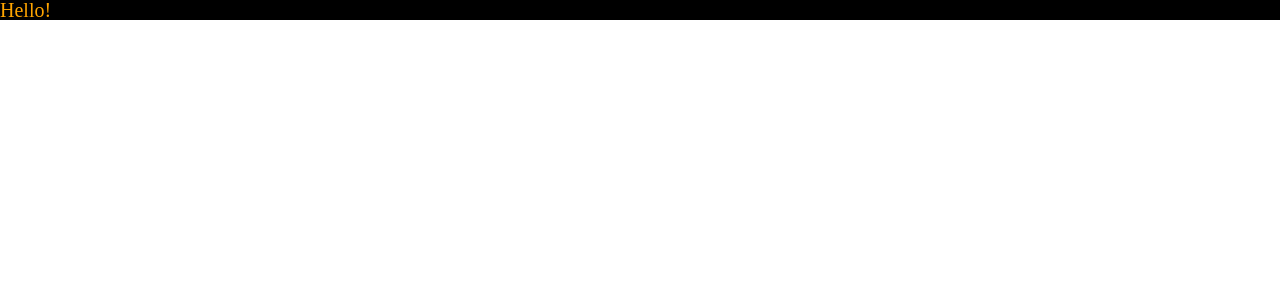
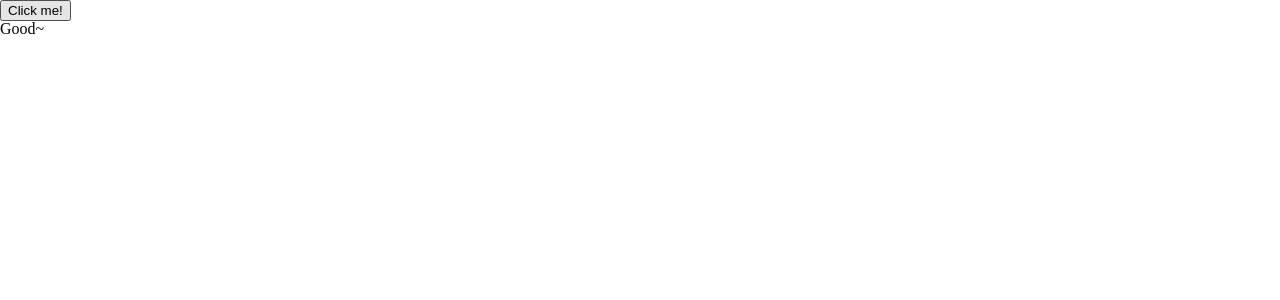
Before and after one commit to Amylo-jh/vue3-practice, a Vue app: page / in a window 1280 px wide. Shown: the top 300 px of the page. Built offline with nearby package versions, Linux system fonts and the light colour scheme.

Commit message:
Part 8 - Ch 2 - 08. 조건부 렌더링

```diff
--- a/src/App.vue
+++ b/src/App.vue
@@ -1,8 +1,26 @@
 <template>
-  <h1
-    :style="[fontStyle, backgroundStyle]"
-    @click="changeStyle">
-    Hello!
+  <button @click="handler">
+    Click me!
+  </button>
+
+  <h1 v-show="isShow">
+    Hello?
+  </h1>
+
+  <template v-if="isShow">
+    <h1>Title</h1>
+    <p>Paragraph 1</p>
+    <p>Paragraph 2</p>
+  </template>
+
+  <h1 v-if="isShow">
+    Hello?
+  </h1>
+  <h1 v-else-if="count > 3">
+    Count > 3, {{ count }}
+  </h1>
+  <h1 v-else>
+    Good~
   </h1>
 </template>
 
@@ -10,30 +28,14 @@
 export default {
   data() {
     return {
-      fontStyle: {
-        color: 'orange',
-        fontSize: '20px'
-      },
-      backgroundStyle: {
-        backgroundColor: 'black'
-      }
+      isShow: false,
+      count: 0
     }
   },
   methods: {
-    activate() {
-      this.isActive = !this.isActive
-    },
-    changeStyle() {
-      this.fontStyle.color = 'red',
-      this.fontStyle.fontSize = '50px'
+    handler() {
+      this.isShow = !this.isShow,
+      this.count += 1
     }
   }
-}
-</script>
-
-<style scoped>
-  .active {
-    color: red;
-    font-weight: bold;
-  }
-</style>
+}</script>
```
